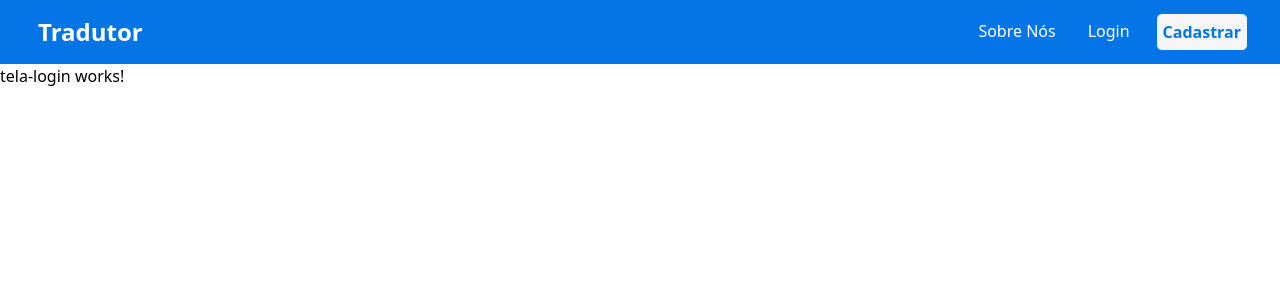
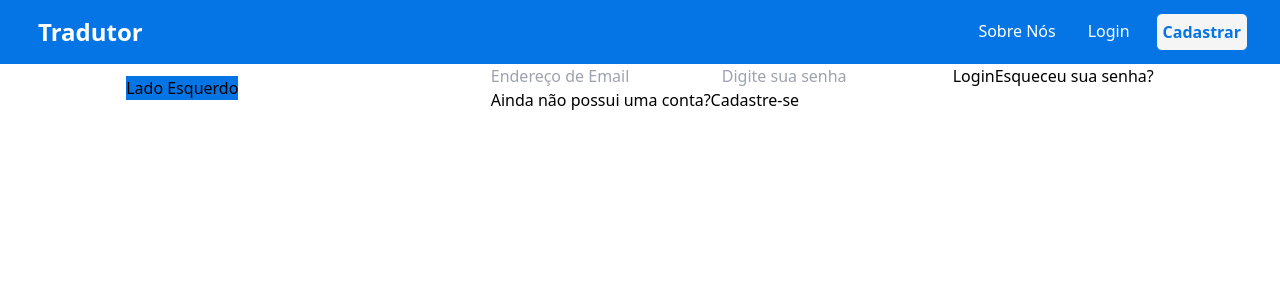
Before and after one commit to islanpedro01/Tradutor, an Angular app in the folder projeto-tradutor/: page /login in a window 1280 px wide. Shown: the top 300 px of the page. Built offline with nearby package versions, Linux system fonts and the light colour scheme.

Commit message:
Tela de login

```diff
--- a/projeto-tradutor/angular.json
+++ b/projeto-tradutor/angular.json
@@ -92,5 +92,8 @@
         }
       }
     }
+  },
+  "cli": {
+    "analytics": "1729598b-3ab8-4cf5-8b38-c8c9824a1632"
   }
 }
--- a/projeto-tradutor/src/app/home/nav-bar/nav-bar.component.html
+++ b/projeto-tradutor/src/app/home/nav-bar/nav-bar.component.html
@@ -7,4 +7,3 @@
     <a class="p-1.5" routerLink="/login">Login</a>
     <a id="botao-cadastro"  class="rounded-md p-1.5 font-bold" routerLink="/cadastro">Cadastrar</a>
 </div>
-    </div>
--- a/projeto-tradutor/src/app/tela-login/tela-login.component.css
+++ b/projeto-tradutor/src/app/tela-login/tela-login.component.css
@@ -0,0 +1,3 @@
+.left-side{
+    background-color: #0575E6;
+}
--- a/projeto-tradutor/src/app/tela-login/tela-login.component.html
+++ b/projeto-tradutor/src/app/tela-login/tela-login.component.html
@@ -1 +1,17 @@
-<p>tela-login works!</p>
+<div class="flex items-center justify-around ">
+    <div class="left-side">Lado Esquerdo</div>
+    <div class="right-side flex items-center flex-col">
+        <div  class="flex items-center flex-col">
+            <form action="">
+                <input type="text" name="email" id="email" placeholder="Endereço de Email">
+                <input type="password" name="password" id="password" placeholder="Digite sua senha">
+                <button id="login">Login</button>
+                <button>Esqueceu sua senha?</button>
+                <div>
+                    <span>Ainda não possui uma conta?</span>
+                    <button>Cadastre-se</button>
+                </div>
+            </form>
+        </div>
+    </div>
+</div>
```
Also changed, not shown: 1 other file (tests, documents, lock files or other folders).
